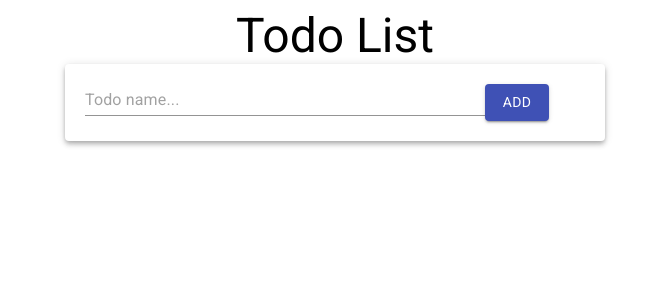
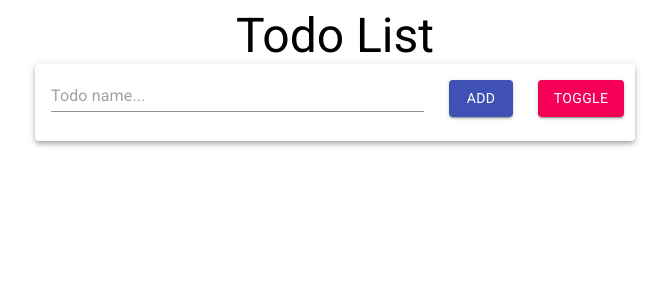
Before and after one commit to joao-zanutto/just-another-react-todo, a React (Create React App) app: page / in a window 1280 px wide. Shown: the top 300 px of the page, without its empty margins (305-974 px from the left). Built offline with nearby package versions, Linux system fonts and the light colour scheme.

Commit message:
Beggining of toggle functionality for search and adding in the same grid item

```diff
--- a/src/components/AddTodo.js
+++ b/src/components/AddTodo.js
@@ -1,8 +1,13 @@
-import { Box, Button, Card, TextField } from '@material-ui/core';
+import { Button, Card, CardContent, Grid, TextField } from '@material-ui/core';
 import React, { useState } from 'react';
 
 const AddTodo = ({ addTodo }) => {
 	const [textValue, setTextValue] = useState('');
+	const [behavior, setBehavior] = useState('add');
+
+	const toggle = () => {
+		behavior === 'add' ? setBehavior('search') : setBehavior('add');
+	};
 
 	const handleChange = (event) => {
 		setTextValue(event.target.value);
@@ -10,24 +15,32 @@ const AddTodo = ({ addTodo }) => {
 
 	return (
 		<div>
-			<Card style={{ width: 500, padding: 20, display: 'flex' }} elevation={4}>
-				<Box width='80%'>
+			<Card elevation={4} style={{ width: 600 }}>
+				<CardContent>
+					<Grid container spacing={2}>
+						<Grid item xs={8}>
 							<TextField
-						fullWidth='true'
+								fullWidth
 								placeholder='Todo name...'
 								value={textValue}
 								onChange={handleChange}
 							/>
-				</Box>
-				<Box>
+						</Grid>
+						<Grid item xs={2}>
 							<Button
 								color='primary'
 								variant='contained'
 								onClick={() => addTodo(textValue)}>
-						{' '}
-						Add{' '}
+								{behavior}
 							</Button>
-				</Box>
+						</Grid>
+						<Grid item xs={2}>
+							<Button color='secondary' variant='contained' onClick={toggle}>
+								Toggle
+							</Button>
+						</Grid>
+					</Grid>
+				</CardContent>
 			</Card>
 		</div>
 	);
```
Lines whose indentation alone changed are shown as unchanged.
